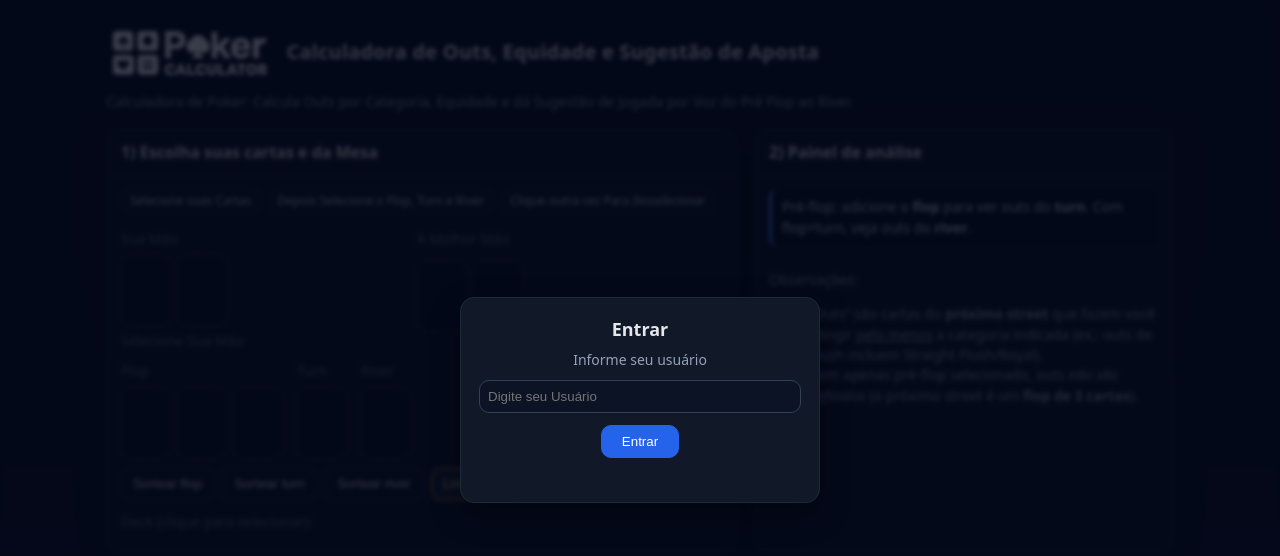
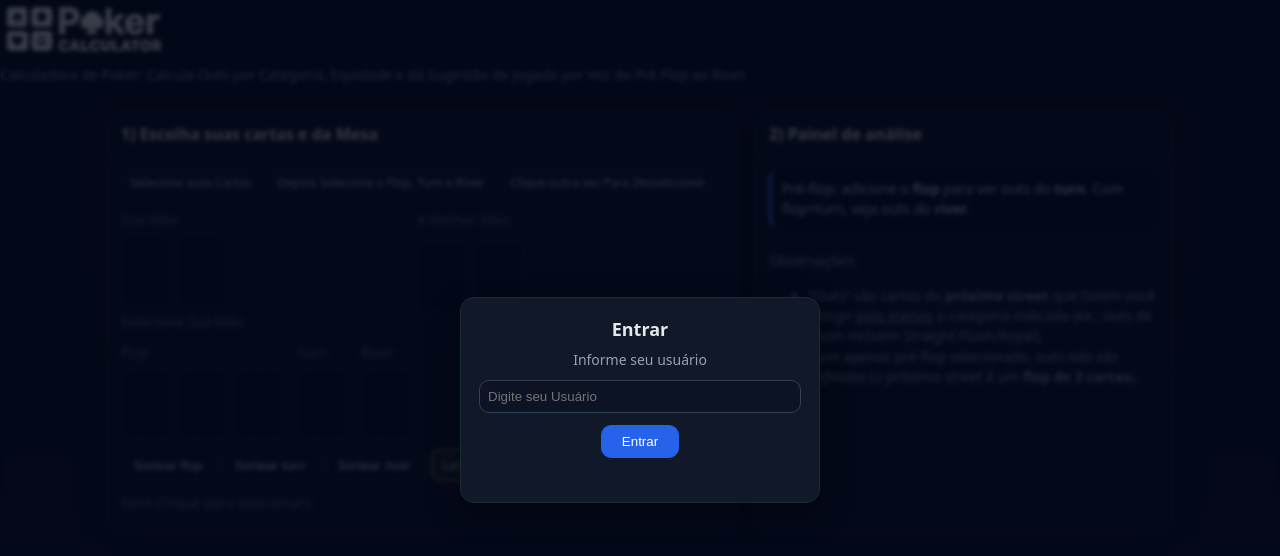
Before and after one commit to pokercalculator1/home, a plain HTML site: page Calculadora/index.html in a window 1280 px wide. Drawn offline with Linux system fonts and the light colour scheme.

Commit message:
Update index.html

```diff
--- a/Calculadora/index.html
+++ b/Calculadora/index.html
@@ -8,14 +8,9 @@
   <!-- Dica: se quiser, pode definir .out { white-space: pre-line; } no style.css -->
 </head>
 <body>
+  <img src="logo.png" alt="Poker Calculator" class="brand-logo">
+<p class="sub">Calculadora de Poker: Calcula Outs por Categoria, Equidade e dá Sugestão de Jogada por Voz do Pré Flop ao River.</p>
   <div class="wrap">
-    <!-- Branding: logo + título -->
-    <div class="brand">
-      <img src="logo.png" alt="Poker Calculator" class="brand-logo">
-      <h1 class="brand-title">Calculadora de Outs, Equidade e Sugestão de Aposta</h1>
-    </div>
-    <p class="sub">Calculadora de Poker: Calcula Outs por Categoria, Equidade e dá Sugestão de Jogada por Voz do Pré Flop ao River.</p>
-
     <div class="grid">
       <!-- LEFT: Deck + Board -->
       <div class="card">
```
